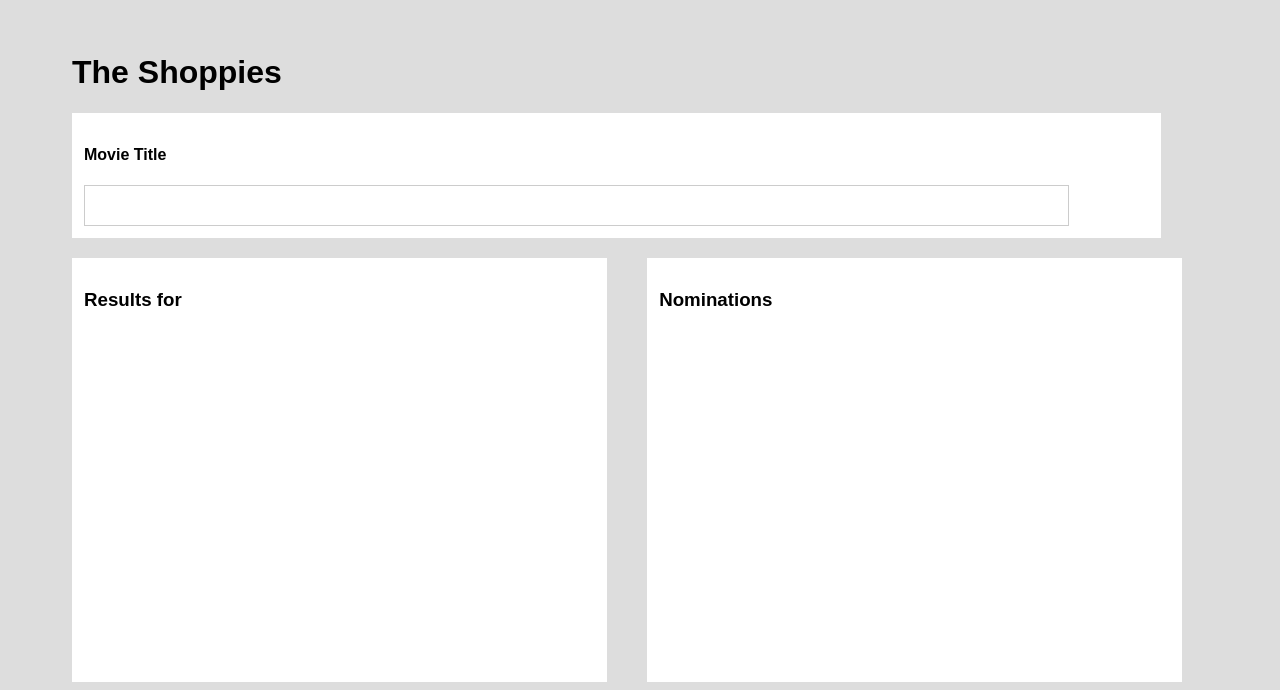
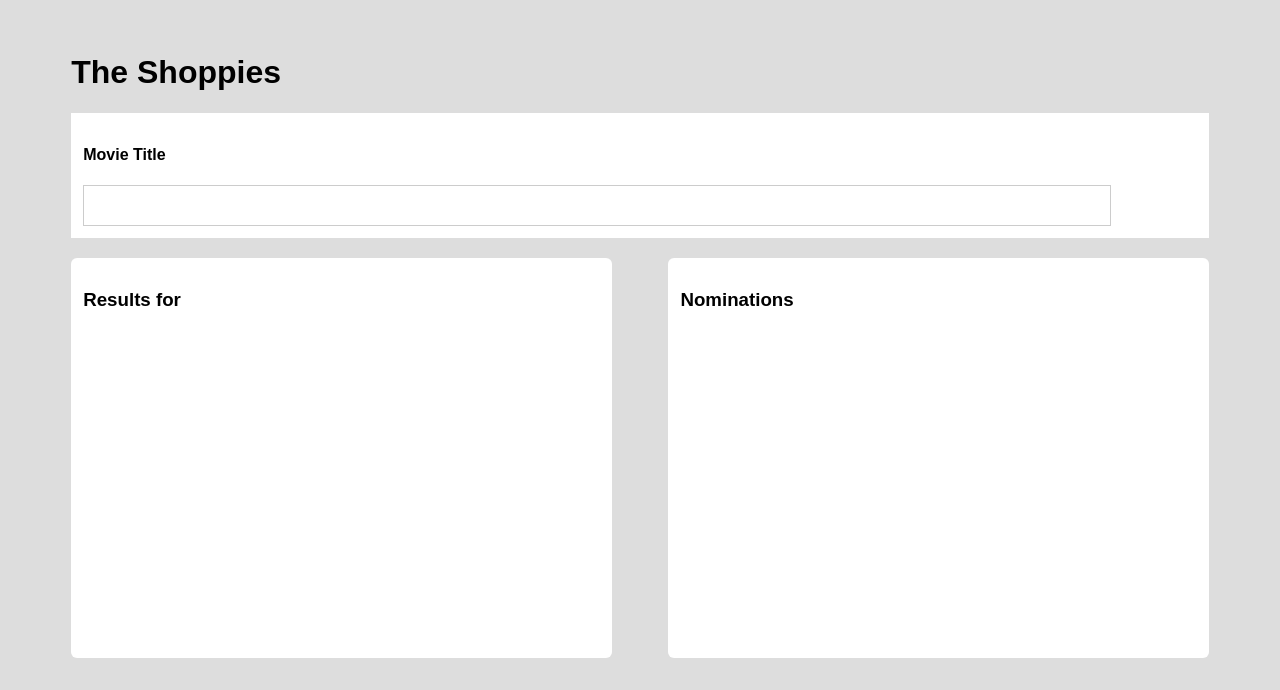
Before and after one commit to Roseak-lin/Shopify-Front-End-Challenge, a React (Create React App) app: page / in a window 1280 px wide. Shown: the part 167-857 px from the top of the page. After the commit the page ends 833 px from the top, so only its background shows below. Built offline with nearby package versions, Linux system fonts and the light colour scheme.

Commit message:
Repositioned components

```diff
--- a/src/Components/App.jsx
+++ b/src/Components/App.jsx
@@ -18,11 +18,13 @@ class App extends React.Component {
     };
   }
 
+  // method that updates searchresults whenever the input field changes
   handleChange(e) {
     this.setState({
       movieName: e.target.value,
       searchResults: [],
     });
+
     // API request call
     let requestUrl =
       "https://www.omdbapi.com/?s=" + e.target.value + "&apikey=7b7631bb";
@@ -49,7 +51,7 @@ class App extends React.Component {
     nominations.push([title, year, id]);
     this.setState({ nominations: nominations });
     if (nominations.length == 5) {
-      alert("You have 5 nominations!")
+      alert("You have 5 nominations!");
     }
   }
 
@@ -67,9 +69,13 @@ class App extends React.Component {
   render() {
     return (
       <div>
-        <h1>The Shoppies</h1>
-        <SearchBar onChange={this.handleChange} />
-        <div>
+        <div id="title">
+          <h1>The Shoppies</h1>
+        </div>
+        <div id="searchbar">
+          <SearchBar onChange={this.handleChange} />
+        </div>
+        <div id="lower-half">
           <Results
             movieName={this.state.movieName}
             results={this.state.searchResults}
--- a/src/Components/Nominations.jsx
+++ b/src/Components/Nominations.jsx
@@ -6,17 +6,21 @@ export default class Nominations extends React.Component {
       return (
         <li key={ind}>
           {nomination[0]} ({nomination[1]}){" "}
-          <button onClick={() => this.props.onClick(nomination[2])}
-          className="remove">
+          <button
+            onClick={() => this.props.onClick(nomination[2])}
+            className="remove"
+          >
             Remove
           </button>
         </li>
       );
     });
     return (
-      <div id="nominations">
-        <h3>Nominations</h3>
-        <ul id="nominations-list">{items}</ul>
+      <div className="lower-half-child">
+          <div className="lower-half-container">
+          <h3>Nominations</h3>
+          <ul id="nominations-list">{items}</ul>
+        </div>
       </div>
     );
   }
--- a/src/Components/Results.jsx
+++ b/src/Components/Results.jsx
@@ -3,19 +3,14 @@ import React from "react";
 export default class Results extends React.Component {
   render() {
     let nominations = this.props.nominations;
-
+    const list = this.props.results.map((movie, ind) => {
       return (
-      <div id="results">
-        <h3>
-          Results for
-          {this.props.movieName === "" ? "" : ' "' + this.props.movieName + '"'}
-        </h3>
-        <ul id="searchResults-list">
-          {this.props.results.map((movie, ind) => (
         <li key={ind}>
           {movie.Title} ({movie.Year}){" "}
           <button
-              disabled={nominations.some((nomination) => nomination[2] == movie.imdbID)}
+            disabled={nominations.some(
+              (nomination) => nomination[2] == movie.imdbID
+            )}
             onClick={() =>
               this.props.onClick(movie.Title, movie.Year, movie.imdbID)
             }
@@ -24,8 +19,20 @@ export default class Results extends React.Component {
             Nominate
           </button>
         </li>
-          ))}
-        </ul>
+      );
+    });
+
+    return (
+      <div className="lower-half-child" style={{ marginRight: 5 + "%" }}>
+        <div className="lower-half-container">
+          <h3>
+            Results for
+            {this.props.movieName === ""
+              ? ""
+              : ' "' + this.props.movieName + '"'}
+          </h3>
+          <ul id="searchResults-list">{list}</ul>
+        </div>
       </div>
     );
   }
--- a/src/Components/Searchbar.jsx
+++ b/src/Components/Searchbar.jsx
@@ -2,7 +2,7 @@ import React from "react";
 
 export function SearchBar(props) {
   return (
-    <div id="searchbar">
+    <div id="sb">
       <h4>Movie Title</h4>
       <input id="textfield" onChange={props.onChange} />
     </div>
--- a/src/index.css
+++ b/src/index.css
@@ -2,8 +2,11 @@ html {
   background-color: rgb(221, 221, 221);
   font-family: Arial, Helvetica, sans-serif;
   margin-top: 200px;
-  margin-left: 5%;
-  margin-right: 5%;
+}
+
+#title {
+  width: 90%;
+  margin: auto;
 }
 
 button {
@@ -28,10 +31,14 @@ button:focus {
 }
 
 #searchbar {
+  margin: auto;
+  width: 90%;
+  margin-bottom: 20px;
+}
+
+#sb {
   background-color: #fff;
-  width: 93.75%;
   padding: 12px;
-  margin-bottom: 20px;
 }
 
 #textfield {
@@ -40,27 +47,23 @@ button:focus {
   border: 1px solid #ccc;
 }
 
-#results {
-  display: inline-table;
-  background-color: #fff;
-  padding: 12px;
-  margin-inline-end: 40px;
-  width: 45%;
-  height: 400px;
+#lower-half {
+  width: 90%;
+  margin: auto;
 }
 
-#searchResults-list li{
+#lower-half .lower-half-child {
+  background-color: #fff;
+  border-radius: 6px;
+  display: inline-table;
+  height: 400px;
+  width: 47.5%;
+}
+
+#lower-half .lower-half-child li {
   padding-top: 12px;
 }
 
-#nominations {
-  display: inline-table;
-  background-color: #fff;
+.lower-half-container {
   padding: 12px;
-  width: 45%;
-  height: 400px;
 }
-
-#nominations-list li{
-  padding-top: 12px;
-}
```
Also changed, not shown: 1 other file (tests, documents, lock files or other folders). Lines whose indentation alone changed are shown as unchanged.
